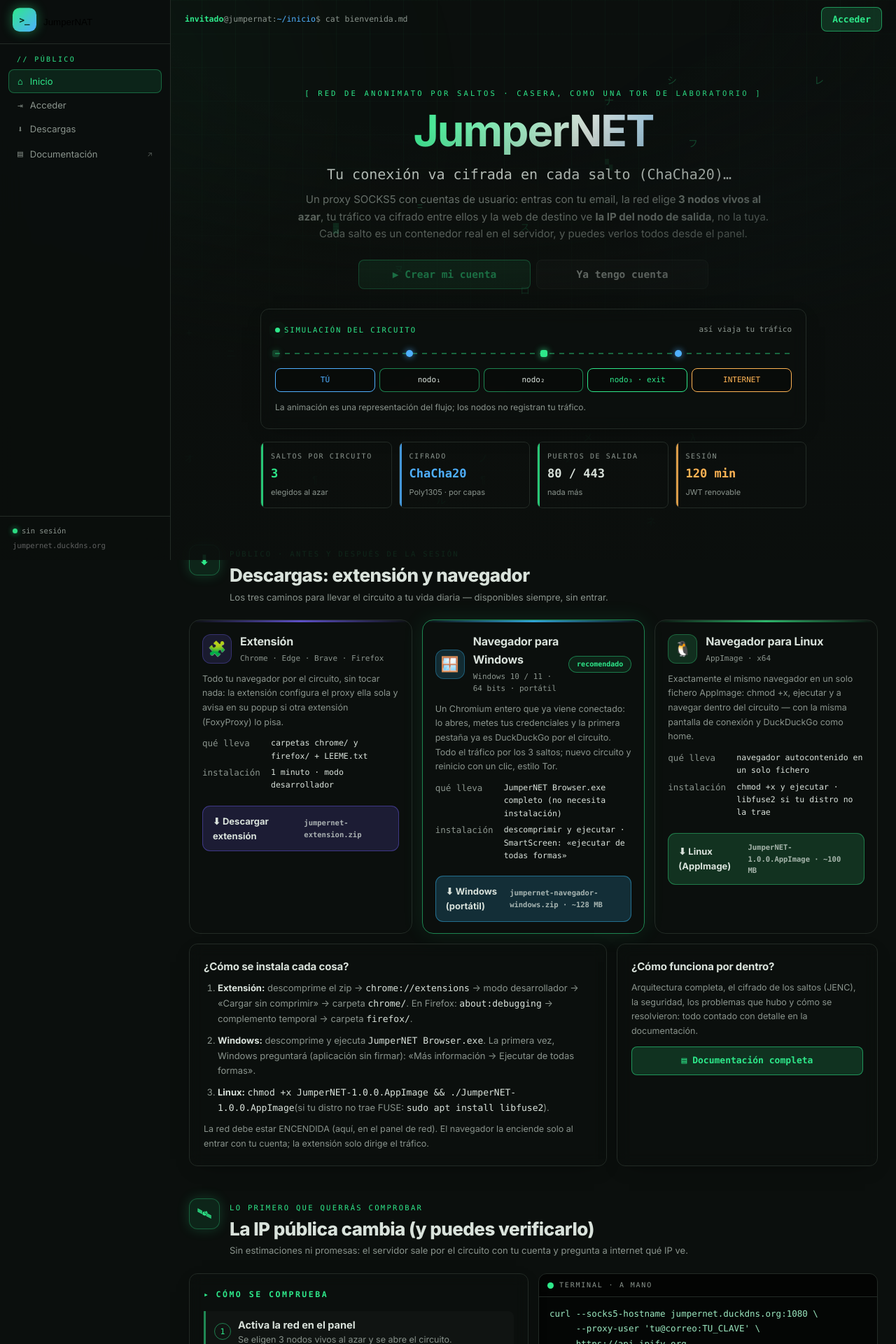
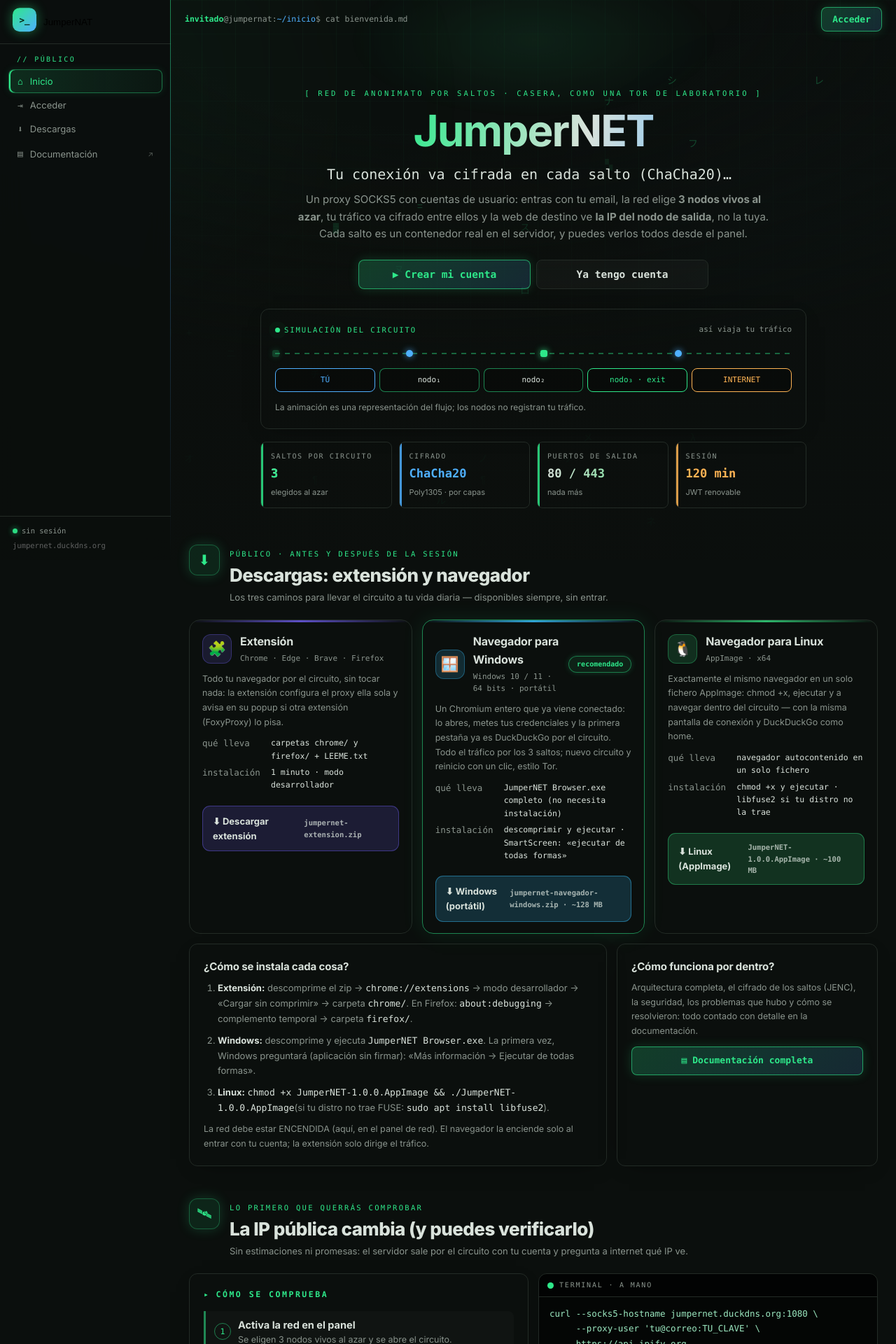
Before and after one commit to Y0selin/jumperNET, a React (Vite) app in the folder web/: page / in a window 1280 px wide. Shown: the top 1920 px of the page at 70% size. Built offline with nearby package versions, Linux system fonts and the light colour scheme.

Commit message:
panel: capa de pulido visual (spotlight en tarjetas, transicion de vista, botones con brillo, FAQ animada, toasts de cristal) + e2e al dia con el panel actual

```diff
--- a/web/src/App.jsx
+++ b/web/src/App.jsx
@@ -50,6 +50,18 @@
     const alScroll = () => setPegada(window.scrollY > 12);
     window.addEventListener("scroll", alScroll, { passive: true });
     return () => window.removeEventListener("scroll", alScroll);
+  }, []);
+  // spotlight en tarjetas: cada tarjeta ilumina alrededor del cursor
+  useEffect(() => {
+    const alMover = (e) => {
+      const t = e.target && e.target.closest ? e.target.closest(".tarjeta") : null;
+      if (!t) return;
+      const r = t.getBoundingClientRect();
+      t.style.setProperty("--mx", `${e.clientX - r.left}px`);
+      t.style.setProperty("--my", `${e.clientY - r.top}px`);
+    };
+    window.addEventListener("pointermove", alMover, { passive: true });
+    return () => window.removeEventListener("pointermove", alMover);
   }, []);
 
   function aviso(texto, tipo = "ok") {
@@ -159,6 +171,7 @@
           </header>
 
           <main className="contenido">
+            <div className="vista" key={tab}>
             {tab === "inicio" && <Landing irAuth={irAuth} enSesion={enSesion} />}
 
             {tab === "descargas" && (
@@ -232,6 +245,7 @@
               <br />
               <span style={{ opacity: .7 }}>proyecto educativo · la red solo se activa cuando tú lo decides</span>
             </footer>
+            </div>
           </main>
         </div>
       </div>
@@ -239,9 +253,8 @@
       {/* avisos */}
       <div style={{ position: "fixed", bottom: 18, right: 18, display: "grid", gap: 8, zIndex: 90, maxWidth: "min(340px, 88vw)" }}>
         {toasts.map((t) => (
-          <div key={t.id} className={`apa ${t.tipo === "error" ? "mensaje-error" : "mensaje-ok"}`}
-            style={{ minWidth: 220, marginTop: 0, boxShadow: "0 14px 34px rgb(0 0 0 / .55)", backdropFilter: "blur(8px)" }}>
-            {t.tipo === "error" ? "⚠ " : "✓ "}{t.texto}
+          <div key={t.id} className={`toast-viva ${t.tipo === "error" ? "error" : "ok"}`}>
+            <span aria-hidden>{t.tipo === "error" ? "⚠" : "✓"}</span>{t.texto}
           </div>
         ))}
       </div>
--- a/web/src/main.jsx
+++ b/web/src/main.jsx
@@ -3,5 +3,6 @@
 import App from "./App.jsx";
 import "./styles/base.css";
 import "./styles/animaciones.css";
+import "./styles/elevacion.css";
 
 createRoot(document.getElementById("root")).render(<App />);
--- /dev/null
+++ b/web/src/styles/elevacion.css
@@ -0,0 +1,184 @@
+/* ============================================================
+   elevacion.css — capa de pulido visual (rediseño 2026-10).
+   · NO reemplaza variables: solo las usa. El Diseñador de Ajustes
+   sigue mandando en colores, radios y velocidad (--vel-anim).
+   · Borde dinámico en tarjetas, spotlight al cursor, sidebar con
+   acento vivo, botones con barrido de brillo, FAQ animada y
+   transición de vista al cambiar de pestaña.
+   ============================================================ */
+
+/* ── borde que gira en la tarjeta destacada (leve y discreto) ── */
+@property --angulo-borde { syntax: "<angle>"; initial-value: 0deg; inherits: false; }
+
+.tarjeta {
+  transition: border-color .25s ease, box-shadow .3s ease, transform .28s cubic-bezier(.2,.8,.25,1);
+}
+.tarjeta.brillo { overflow: hidden; }
+.tarjeta.brillo::after { /* barrido de brillo sobre el cristal */
+  content: "";
+  position: absolute; inset: 0; border-radius: inherit; pointer-events: none;
+  background: linear-gradient(115deg, transparent 34%, rgb(from var(--acento-1) r g b / .1) 48%, transparent 62%);
+  transform: translateX(-130%);
+}
+.tarjeta.brillo:hover::after { animation: brillo-pasa calc(1.1 * var(--veld)) ease; }
+
+/* spotlight al cursor: App escribe --mx / --my en cada .tarjeta */
+.tarjeta::before {
+  content: "";
+  position: absolute; inset: 0; border-radius: inherit; pointer-events: none;
+  opacity: 0;
+  background: radial-gradient(340px circle at var(--mx, 50%) var(--my, 50%),
+    rgb(from var(--acento-1) r g b / .07), transparent 65%);
+  transition: opacity .35s ease;
+}
+.tarjeta:hover::before { opacity: 1; }
+
+/* ── sidebar: acento de identidad ── */
+.lateral { border-right: none; }
+.lateral::before {
+  content: ""; position: absolute; top: 0; bottom: 0; right: 0; width: 1px;
+  background: linear-gradient(180deg,
+    rgb(from var(--acento-1) r g b / .55),
+    rgb(from var(--acento-2) r g b / .28) 45%,
+    rgb(from var(--acento-1) r g b / 0));
+  pointer-events: none;
+}
+.lateral-btn.activa {
+  background: linear-gradient(90deg, rgb(from var(--acento-1) r g b / .14), rgb(from var(--acento-1) r g b / .04));
+  border-color: rgb(from var(--acento-1) r g b / .4);
+  box-shadow: inset 2px 0 0 var(--acento-1), 0 0 calc(14px * var(--glow)) rgb(from var(--acento-1) r g b / .12);
+}
+.lateral-btn { border-radius: var(--radio-2); }
+.lateral-titulo::after {
+  content: ""; flex: 1; height: 1px; margin-left: 8px;
+  background: linear-gradient(90deg, rgb(from var(--acento-1) r g b / .35), transparent);
+}
+
+/* ── filas de navegación: número de página ── */
+.cab-seccion h1 { position: relative; }
+.cab-seccion { animation: llega-tarjeta calc(.5 * var(--veld)) cubic-bezier(.2,.85,.3,1) both; }
+
+/* ── botones con oficio ── */
+.btn { position: relative; overflow: hidden; }
+.btn::after {
+  content: ""; position: absolute; inset: 0; pointer-events: none;
+  background: linear-gradient(105deg, transparent 35%, rgb(255 255 255 / .18) 50%, transparent 65%);
+  transform: translateX(-120%);
+}
+.btn:not(:disabled):hover::after { animation: brillo-pasa calc(.8 * var(--veld)) ease; }
+.btn.primario {
+  background: linear-gradient(135deg, rgb(from var(--acento-1) r g b / .22), rgb(from var(--acento-2) r g b / .16));
+  border-color: rgb(from var(--acento-1) r g b / .6);
+  box-shadow: 0 0 calc(18px * var(--glow)) rgb(from var(--acento-1) r g b / .18);
+}
+.btn.primario:hover {
+  background: linear-gradient(135deg, rgb(from var(--acento-1) r g b / .3), rgb(from var(--acento-2) r g b / .22));
+  transform: translateY(-1px);
+  box-shadow: 0 6px 22px -6px rgb(from var(--acento-1) r g b / .35);
+}
+
+/* ── campos con respiro ── */
+.campo { border-radius: 10px; }
+.campo:hover:not(:focus) { border-color: rgb(from var(--acento-1) r g b / .35); }
+
+/* ── interruptor: imán visible ── */
+.interruptor { box-shadow: inset 0 2px 8px rgb(0 0 0 / .5); }
+.interruptor.activo { box-shadow: 0 0 calc(20px * var(--glow)) rgb(from var(--acento-1) r g b / .28), inset 0 2px 10px rgb(0 0 0 / .4); }
+
+/* ── stats: valor con degradado ── */
+.stat .val {
+  background: linear-gradient(100deg, var(--texto), rgb(from var(--acento-1) r g b / .95));
+  -webkit-background-clip: text; background-clip: text; color: transparent;
+}
+.stat.off .val, .stat.bad .val, .stat.aviso .val, .stat.info .val {
+  background: none; color: var(--texto);
+}
+.stat.bad .val { color: #ff9088; }
+.stat.aviso .val { color: var(--acento-3); }
+.stat.info .val { color: var(--acento-2); }
+.stat.off .val { color: var(--texto-suave); }
+
+/* ── FAQ (details) con chevrón vivo ── */
+details.tarjeta { overflow: hidden; }
+details.tarjeta summary {
+  list-style: none;
+  display: flex; align-items: center; gap: 12px;
+  font-weight: 600; font-size: 14.5px; cursor: pointer;
+  transition: color .2s ease;
+}
+details.tarjeta summary::-webkit-details-marker { display: none; }
+details.tarjeta summary::before {
+  content: "▸"; font-family: var(--fuente-mono); color: var(--acento-1);
+  transition: transform .25s cubic-bezier(.2,.8,.25,1);
+  transform: rotate(0deg); flex: none;
+}
+details.tarjeta[open] summary::before { transform: rotate(90deg); }
+details.tarjeta summary:hover { color: var(--acento-1); }
+details.tarjeta[open] {
+  border-color: rgb(from var(--acento-1) r g b / .4);
+  box-shadow: 0 0 0 1px rgb(from var(--acento-1) r g b / .15), 0 14px 34px -16px rgb(0 0 0 / .7);
+}
+details.tarjeta .contenido-faq {
+  animation: entrar calc(.3 * var(--veld)) ease both;
+}
+
+/* ── transición al cambiar de pestaña (vista-viva) ── */
+.vista { animation: vista-entra calc(.38 * var(--veld)) cubic-bezier(.2,.8,.25,1) both; }
+@keyframes vista-entra {
+  from { opacity: 0; transform: translateY(14px) scale(.996); filter: saturate(.85); }
+  to   { opacity: 1; transform: none; filter: saturate(1); }
+}
+
+/* ── toasts de cristal ── */
+.toast-viva {
+  border-radius: 12px; font-size: 13px; font-family: var(--fuente-mono);
+  padding: 11px 15px;
+  backdrop-filter: blur(14px) saturate(1.3);
+  box-shadow: 0 14px 38px rgb(0 0 0 / .55), 0 0 0 1px var(--borde);
+  animation: toast-entra calc(.32 * var(--veld)) cubic-bezier(.2,.9,.3,1.2) both;
+  display: flex; gap: 9px; align-items: center;
+}
+.toast-viva.ok { background: rgb(from var(--acento-1) r g b / .13); border: 1px solid rgb(from var(--acento-1) r g b / .45); color: var(--acento-1); }
+.toast-viva.error { background: rgb(226 82 74 / .13); border: 1px solid rgb(226 82 74 / .45); color: #ffa39b; }
+@keyframes toast-entra {
+  from { opacity: 0; transform: translateY(14px) scale(.95); }
+  to   { opacity: 1; transform: none; }
+}
+.toast-viva.vase { animation: salir-toast calc(.28 * var(--veld)) ease both; }
+@keyframes salir-toast { to { opacity: 0; transform: translateY(8px) scale(.96); } }
+
+/* ── tabla: líneas vivas ── */
+.tabla tbody tr { transition: background .18s ease, box-shadow .18s ease; }
+.tabla tbody tr:hover { background: rgb(255 255 255 / .045); box-shadow: inset 3px 0 0 rgb(from var(--acento-1) r g b / .55); }
+.tabla tbody tr.en-circuito:hover { background: rgb(from var(--acento-1) r g b / .1); }
+
+/* ── hero: halo respirando tras el título ── */
+.hero { position: relative; }
+.hero::before {
+  content: "";
+  position: absolute; left: 50%; top: -30%; transform: translateX(-50%);
+  width: min(760px, 92vw); height: 320px; pointer-events: none;
+  background: radial-gradient(closest-side, rgb(from var(--acento-1) r g b / .13), transparent 70%);
+  animation: hero-respira calc(5.5 * var(--veld)) ease-in-out infinite;
+  z-index: -1;
+}
+@keyframes hero-respira {
+  0%, 100% { opacity: .55; transform: translateX(-50%) scale(1); }
+  50% { opacity: 1; transform: translateX(-50%) scale(1.06); }
+}
+
+/* ── paradas del circuito: pulso rico al hover ── */
+.parada { transition: transform .2s ease, border-color .2s ease, box-shadow .2s ease; }
+.parada:hover { transform: translateY(-2px); }
+
+/* ── tarjetas de descarga: brillo ya existente, mejoro topbar ── */
+.tarjeta-descarga:hover .ico-descarga { transform: scale(1.06); }
+.ico-descarga { transition: transform .25s cubic-bezier(.2,.8,.25,1); }
+
+/* ── chips activos más nítidos ── */
+.chip.vivo { box-shadow: 0 0 calc(10px * var(--glow)) rgb(from var(--acento-1) r g b / .2); }
+
+/* ── scroll: rebibe las migas en móvil ── */
+@media (max-width: 1000px) {
+  .lateral.abierto { border-right: 1px solid var(--borde); }
+}
```
Also changed, not shown: web/scripts/e2e.mjs (+27 -15 lines).
